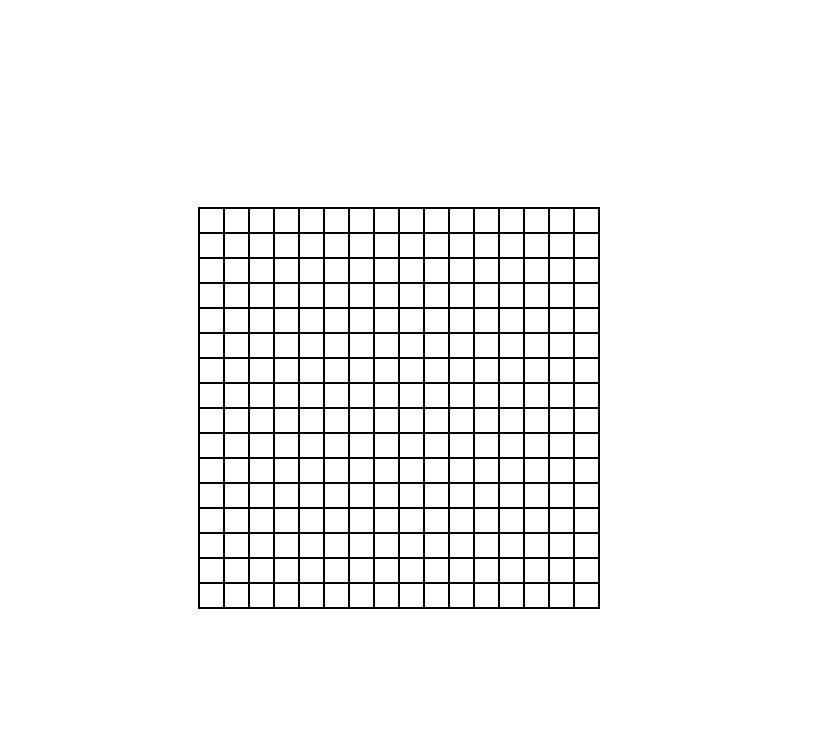
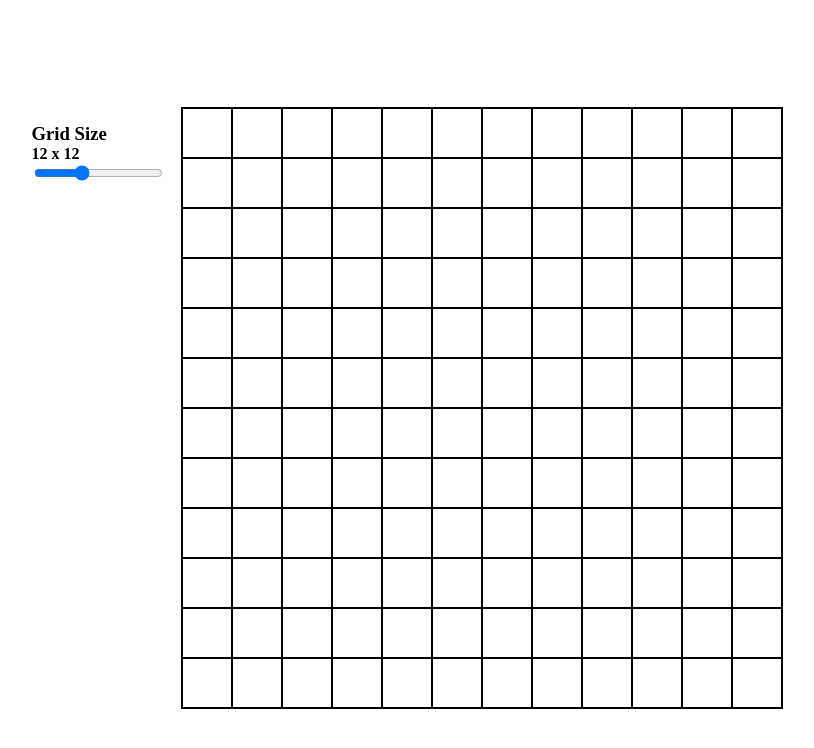
Before and after one commit to mikeplant/etch-a-sketch, a plain HTML site: page index.html in a window 1280 px wide. Shown: the whole page, without its empty margins (241-1055 px from the left). Drawn offline with Linux system fonts and the light colour scheme.

Commit message:
Add functions to allow resizing of grid via slider

```diff
--- a/css/style.css
+++ b/css/style.css
@@ -6,21 +6,27 @@ body {
   height: 100vh;
 }
 
+.content {
+  display: flex;
+  padding: 20px;
+}
+
+.settings-container {
+  padding: 16px;
+}
+
+.settings-container h3, .settings-container h4 {
+  margin: 0;
+}
+
 .grid-container, .grid-square {
   border: 1px solid black;
 }
 
 .grid-container {
-  display: flex;
-  flex-wrap: wrap;
-  height: 400px;
-  width: 400px;
-}
-
-.grid-square {
-  height: 23px;
-  width: 23px;
-  margin: 0;
+  display: grid;
+  height: 600px;
+  width: 600px;
 }
 
 .filled-square {
--- a/index.html
+++ b/index.html
@@ -10,7 +10,11 @@
 </head>
 <body>
   <div class="content">
-    <div class="settings-container"></div>
+    <div class="settings-container">
+      <h3>Grid Size</h3>
+      <h4 id="size-display">12 x 12</h4>
+      <input type="range" id="board-size" name="board-size" min="1" max="32" value="12">
+    </div>
     <div class="grid-container"></div>
   </div>
 </body>
--- a/js/script.js
+++ b/js/script.js
@@ -1,10 +1,15 @@
 
-let gridSquare;
+
+const sizeSlider = document.querySelector('#board-size');
+let gridSize = 12;
 
 function createGrid() {
   const gridContainer = document.querySelector('.grid-container');
-  for (let i = 0; i < 256; i++) {
-    gridSquare = document.createElement('div');
+  gridContainer.style.gridTemplateColumns = `repeat(${gridSize}, 1fr)`;
+  gridContainer.style.gridTemplateRows = `repeat(${gridSize}, 1fr)`;
+
+  for (let i = 0; i < (gridSize * gridSize); i++) {
+    let gridSquare = document.createElement('div');
     gridSquare.classList.add('grid-square');
     gridContainer.appendChild(gridSquare);
 
@@ -18,4 +23,20 @@ function fillColour(selectedSquare) {
   selectedSquare.classList.add('filled-square');
 }
 
+function resizeGrid() {
+  let gridSquares = document.querySelectorAll('.grid-square');
+  gridSquares.forEach(square => {
+    square.remove();
+  });
+  createGrid();
+}
+
+sizeSlider.addEventListener('input', (e) => {
+  const sizeDisplay = document.querySelector('#size-display');
+  const value = e.target.value;
+  sizeDisplay.textContent = `${value} x ${value}`;
+  gridSize = value;
+  resizeGrid();
+});
+
 createGrid();
```
